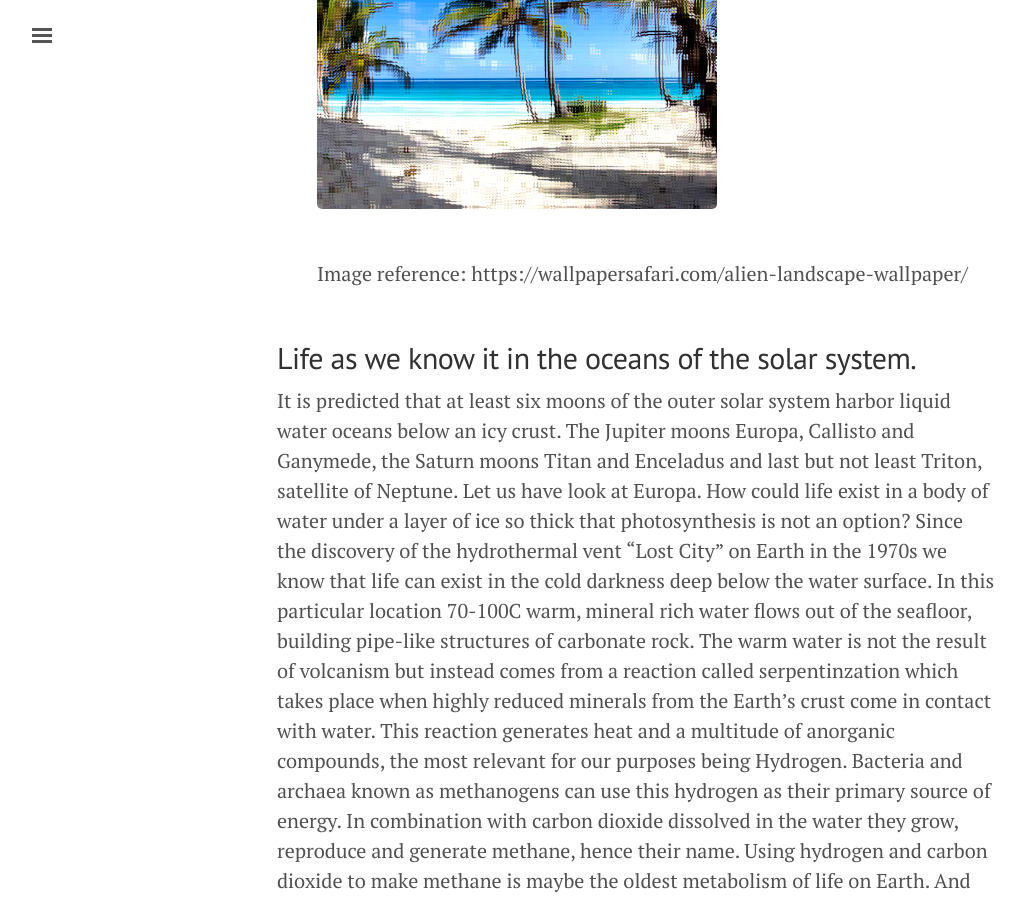
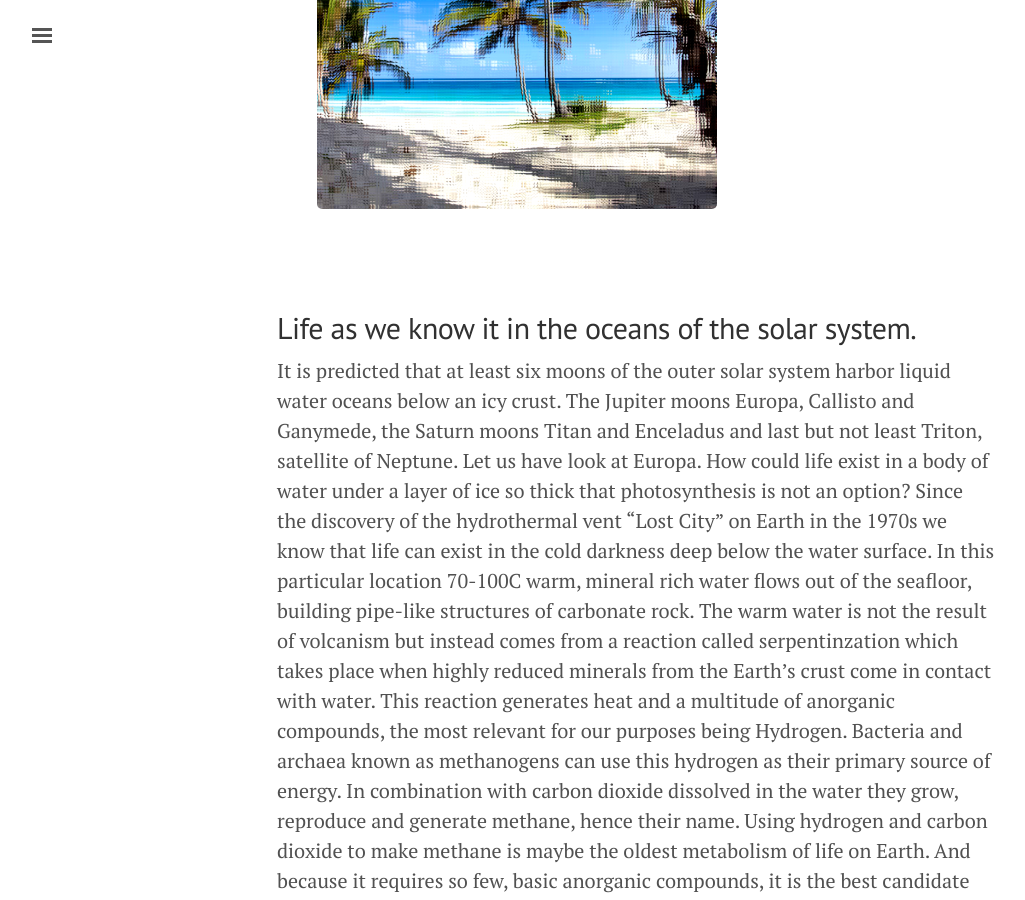
Before and after one commit to SOSTaler/sostaler.github.io, a Jekyll site: the page built from Article-LifeInTheSolarSystem.md, in a window 1280 px wide and 900 px high, scrolled down 366 px. Shown: the whole window, without its empty margins (3-1028 px from the left). Built offline with Jekyll 4.4.1, drawn with Linux system fonts in a browser that asks for light colours; comment, search, counter and statistics services are not loaded; some of the changed text lies outside the part shown.

Commit message:
Update Article-LifeInTheSolarSystem.md

```diff
--- a/Article-LifeInTheSolarSystem.md
+++ b/Article-LifeInTheSolarSystem.md
@@ -10,8 +10,6 @@ date: 2022-04-05 09:00:00
 * Author: Ricky Wilhelmson
 <br><br>
 ![View of Earth from Alien Ocean](/pic/beach-400x265.png "Beach")
-<br>
-Image reference: https://wallpapersafari.com/alien-landscape-wallpaper/
 <br><br>
 
 
@@ -58,3 +56,6 @@ This article is the result of a collaboration between myself, [@rickywilhelmson]
 [https://interouts.com/](https://interouts.com/)
 
 [https://openaccessmedia.co.za/](https://openaccessmedia.co.za/)
+
+<br>
+Image reference: https://wallpapersafari.com/alien-landscape-wallpaper/
```
